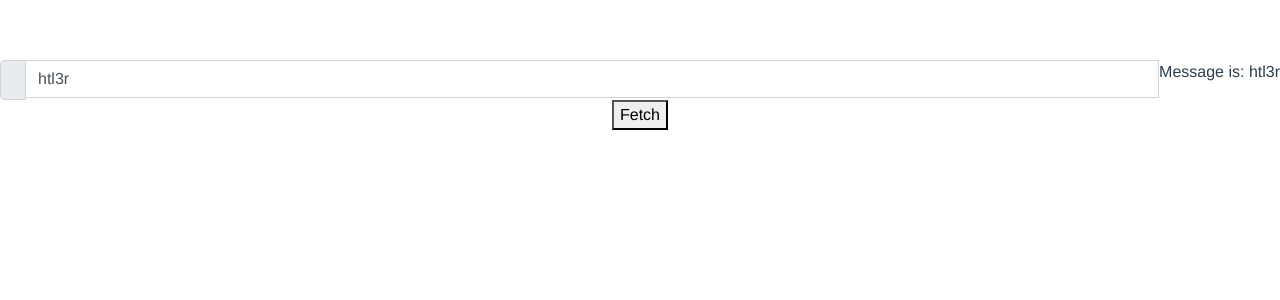
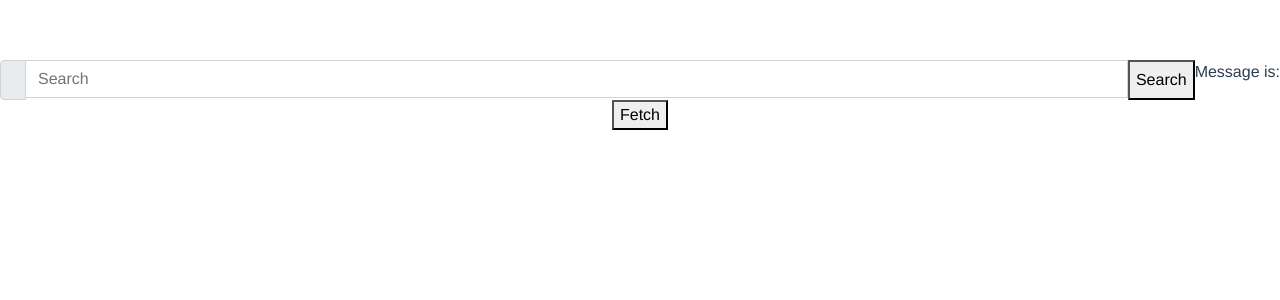
Before and after one commit to Mariobacsi/vue-giphy, a Vue app: page /#/ in a window 1280 px wide. Shown: the top 300 px of the page. Built offline with nearby package versions, Linux system fonts and the light colour scheme.

Commit message:
searchbar 2

```diff
--- a/src/components/Searchbar.vue
+++ b/src/components/Searchbar.vue
@@ -5,15 +5,16 @@
         <i class="fas fa-search text-white" aria-hidden="true"></i>
       </span>
         </div>
-        <input class="form-control my-0 py-1" type="text" placeholder="Search" aria-label="Search" v-model="search">
-        <p>Message is: {{ search }}</p>
+        <input class="form-control my-0 py-1" type="text" placeholder="Search" aria-label="Search" v-model="search_one">
+        <button v-on:click="search_two=search_one">Search</button>
+        <p>Message is: {{ search_two }}</p>
     </div>
 </template>
 
 <script>
     export default {
         name: "Searchbar", data() {
-            return {search: "htl3r"}
+            return {search_one: "", search_two: ""}
         }
     }
 </script>
```
